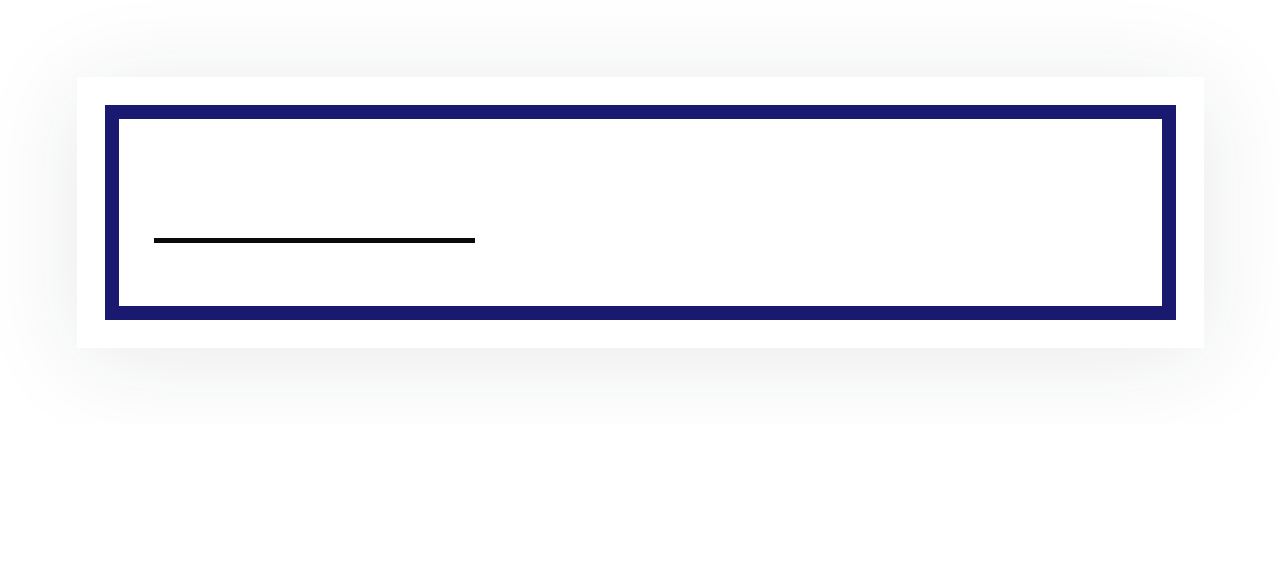
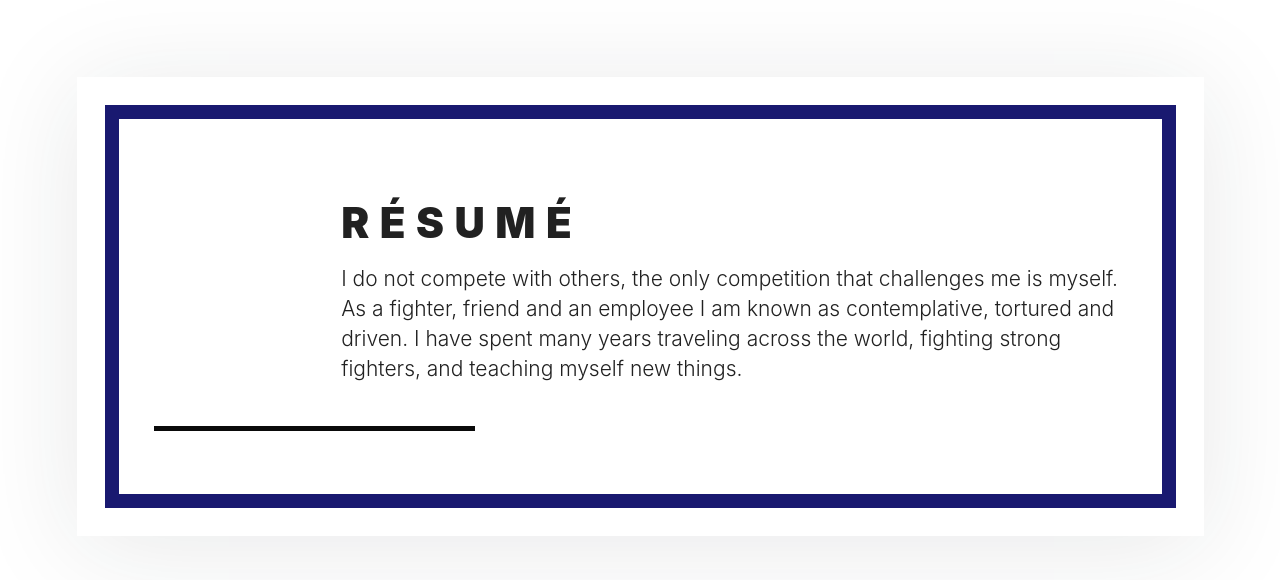
Before and after one commit to zhenia01/homepage, a plain HTML site: page index.html in a window 1280 px wide. Drawn offline with Linux system fonts and the light colour scheme.

Commit message:
Added intro

```diff
--- a/index.html
+++ b/index.html
@@ -44,7 +44,8 @@
                   <div class="divider"></div>
                 </div>
                 <div class="sixteen wide column">
-                  <!-- Intro -->
+                  <h2>Résumé</h2>
+                  <p>I do not compete with others, the only competition that challenges me is myself. As a fighter, friend and an employee I am known as contemplative, tortured and driven. I have spent many years traveling across the world, fighting strong fighters, and teaching myself new things.</p>
                 </div>
               </div>
             </div>
```
